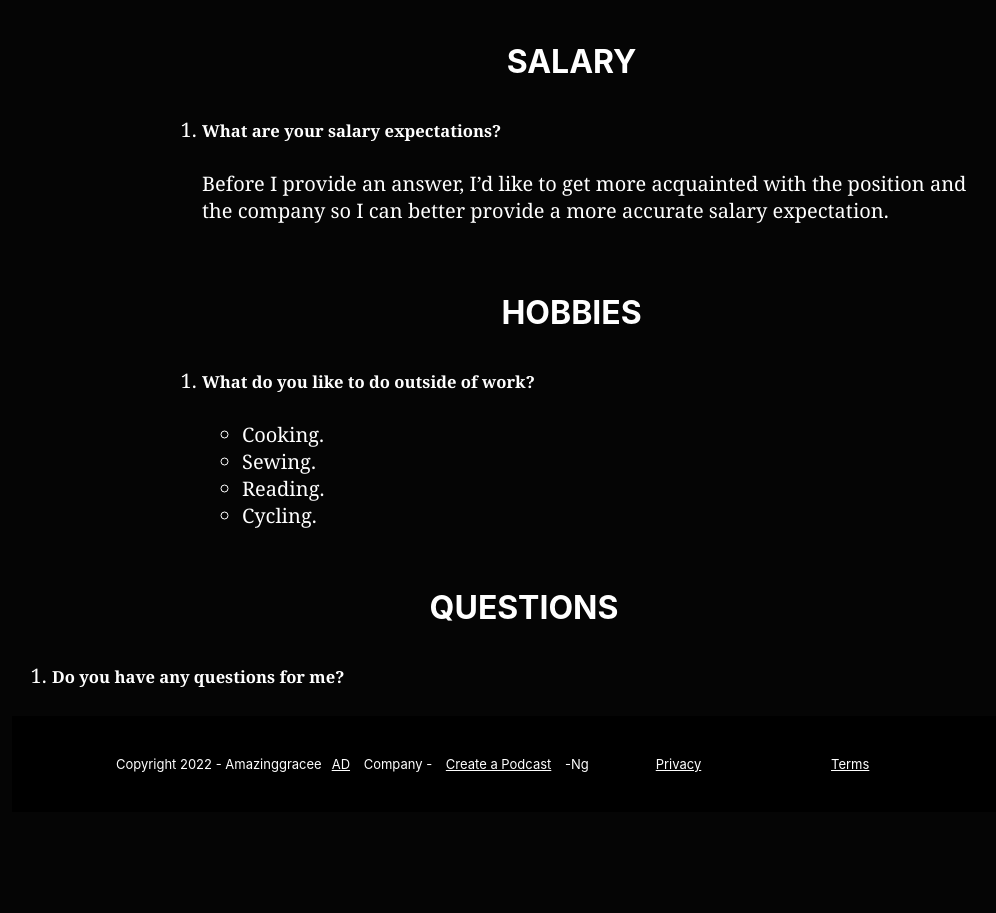
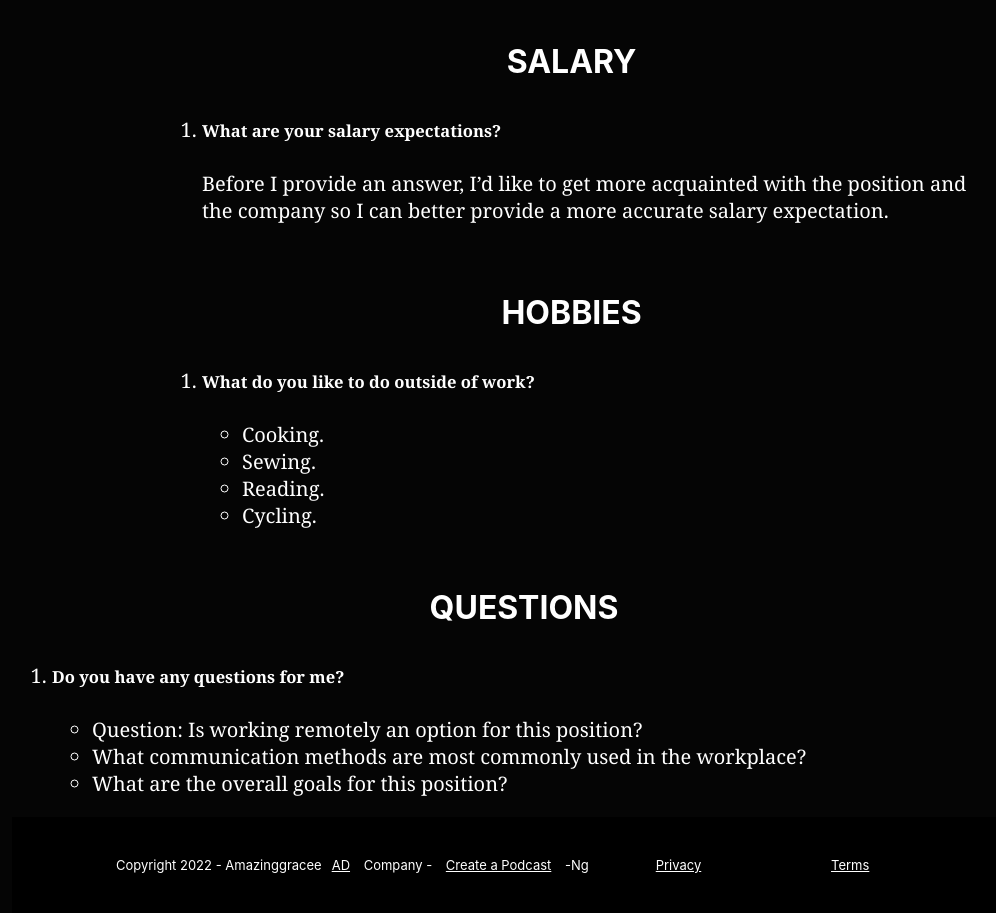
Before and after one commit to Amazinggracee/Interview, a plain HTML site: page index.html in a window 1280 px wide. Shown: the part 7676-8589 px from the top of the page, without its empty margins (138-1134 px from the left). Before the commit the page ends 8488 px from the top, so only its background shows below. Drawn offline with Linux system fonts and the light colour scheme.

```diff
--- a/index.html
+++ b/index.html
@@ -319,7 +319,12 @@
             <div id="question">
                 <h1>QUESTIONS</h1>
                 <ol type="1">
-                    <li><h5>Do you have any questions for me?</h5></li>
+                    <li><h5>Do you have any questions for me?</h5>
+                    <ul>
+                        <li>Question: Is working remotely an option for this position?</li>
+                        <li>What communication methods are most commonly used in the workplace?</li>
+                        <li>What are the overall goals for this position?</li>
+                    </ul></li>
                 </ol>
             </div>
         </section>
```
